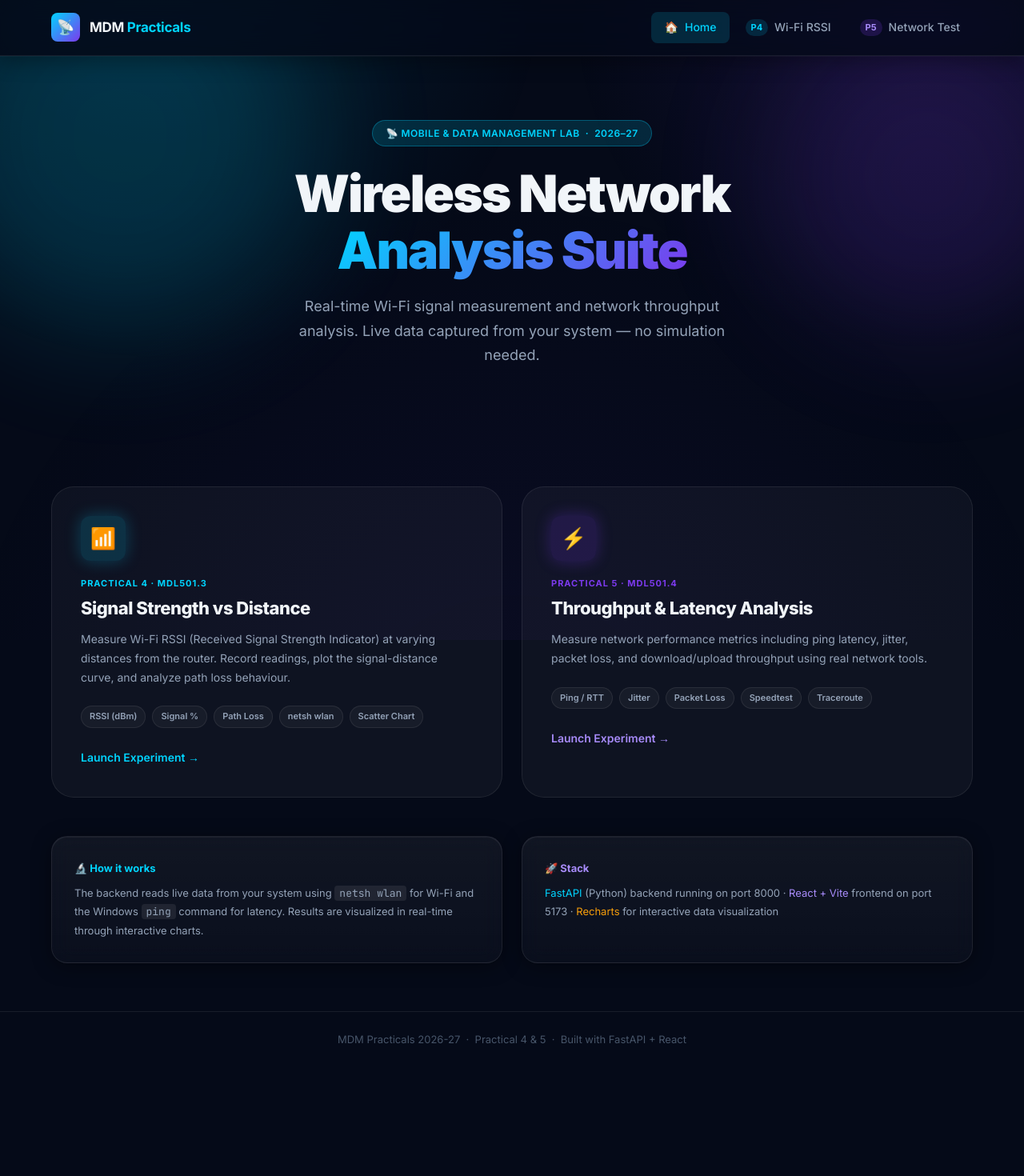
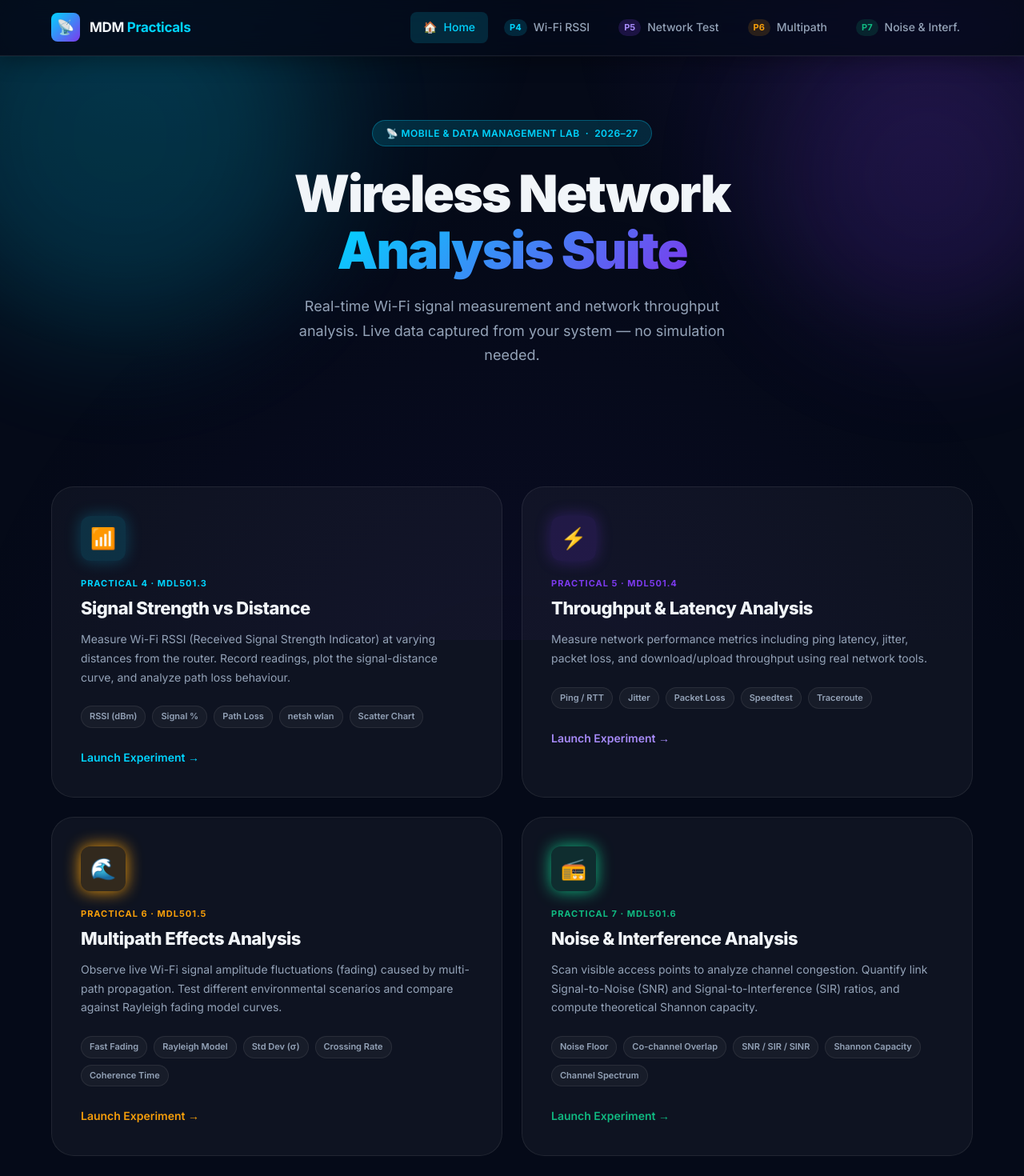
Before and after one commit to omtawde09/wmc-virtual-lab, a React (Vite) app in the folder frontend/: page / in a window 1280 px wide. Shown: the top 1470 px of the page at 80% size. Before the commit the page ends 1334 px from the top, so only its background shows below. Built offline with nearby package versions, Linux system fonts and the light colour scheme.

Commit message:
feat(frontend): add Practical 6 and 7 to navigation, home page, and global styles

```diff
--- a/frontend/src/App.jsx
+++ b/frontend/src/App.jsx
@@ -3,6 +3,8 @@ import Navbar from './components/Navbar'
 import Home from './pages/Home'
 import Practical4 from './pages/Practical4'
 import Practical5 from './pages/Practical5'
+import Practical6 from './pages/Practical6'
+import Practical7 from './pages/Practical7'
 
 export default function App() {
   return (
@@ -12,10 +14,12 @@ export default function App() {
         <Route path="/" element={<Home />} />
         <Route path="/practical4" element={<Practical4 />} />
         <Route path="/practical5" element={<Practical5 />} />
+        <Route path="/practical6" element={<Practical6 />} />
+        <Route path="/practical7" element={<Practical7 />} />
       </Routes>
       <footer className="footer">
         <div className="container">
-          MDM Practicals 2026-27 &nbsp;·&nbsp; Practical 4 &amp; 5 &nbsp;·&nbsp; Built with FastAPI + React
+          MDM Practicals 2026-27 &nbsp;·&nbsp; Practicals 4, 5, 6 &amp; 7 &nbsp;·&nbsp; Built with FastAPI + React
         </div>
       </footer>
     </div>
--- a/frontend/src/components/Navbar.jsx
+++ b/frontend/src/components/Navbar.jsx
@@ -27,6 +27,18 @@ export default function Navbar() {
               <span className="nav-text">Network Test</span>
             </NavLink>
           </li>
+          <li>
+            <NavLink to="/practical6" className={({ isActive }) => isActive ? 'active' : ''}>
+              <span className="nav-badge" style={{ background: 'var(--amber-dim)', color: 'var(--amber)' }}>P6</span>
+              <span className="nav-text">Multipath</span>
+            </NavLink>
+          </li>
+          <li>
+            <NavLink to="/practical7" className={({ isActive }) => isActive ? 'active' : ''}>
+              <span className="nav-badge" style={{ background: 'var(--green-dim)', color: 'var(--green)' }}>P7</span>
+              <span className="nav-text">Noise &amp; Interf.</span>
+            </NavLink>
+          </li>
         </ul>
       </div>
     </nav>
--- a/frontend/src/index.css
+++ b/frontend/src/index.css
@@ -41,6 +41,8 @@
   --shadow-card:   0 4px 24px rgba(0,0,0,0.4);
   --shadow-glow-cyan: 0 0 40px rgba(0, 212, 255, 0.15);
   --shadow-glow-violet: 0 0 40px rgba(124, 58, 237, 0.2);
+  --shadow-glow-amber: 0 0 40px rgba(245, 158, 11, 0.15);
+  --shadow-glow-green: 0 0 40px rgba(16, 185, 129, 0.15);
 
   --transition:    0.25s cubic-bezier(0.4, 0, 0.2, 1);
 }
@@ -308,11 +310,15 @@ body::before {
 
 .practical-card.cyan::before { background: radial-gradient(circle at top left, var(--cyan-dim), transparent 60%); }
 .practical-card.violet::before { background: radial-gradient(circle at top left, var(--violet-dim), transparent 60%); }
+.practical-card.amber::before { background: radial-gradient(circle at top left, var(--amber-dim), transparent 60%); }
+.practical-card.green::before { background: radial-gradient(circle at top left, var(--green-dim), transparent 60%); }
 
 .practical-card:hover { transform: translateY(-4px); border-color: var(--border-glow); }
 .practical-card:hover::before { opacity: 1; }
 .practical-card.cyan:hover { box-shadow: var(--shadow-glow-cyan); }
 .practical-card.violet:hover { box-shadow: var(--shadow-glow-violet); }
+.practical-card.amber:hover { box-shadow: var(--shadow-glow-amber); }
+.practical-card.green:hover { box-shadow: var(--shadow-glow-green); }
 
 .card-icon-wrap {
   width: 56px; height: 56px;
@@ -408,6 +414,18 @@ body::before {
   color: #a78bfa;
   background: var(--violet-dim);
   border-color: var(--violet-glow);
+}
+
+.section-eyebrow.amber {
+  color: var(--amber);
+  background: var(--amber-dim);
+  border-color: rgba(245, 158, 11, 0.3);
+}
+
+.section-eyebrow.green {
+  color: var(--green);
+  background: var(--green-dim);
+  border-color: rgba(16, 185, 129, 0.3);
 }
 
 .section-title {
--- a/frontend/src/pages/Home.jsx
+++ b/frontend/src/pages/Home.jsx
@@ -68,6 +68,42 @@ export default function Home() {
               </div>
               <span className="card-cta violet">Launch Experiment →</span>
             </Link>
+
+            {/* Practical 6 */}
+            <Link to="/practical6" className="practical-card amber">
+              <div className="card-icon-wrap amber" style={{ background: 'var(--amber-dim)', boxShadow: '0 0 20px var(--amber)' }}>🌊</div>
+              <div className="card-label amber" style={{ color: 'var(--amber)' }}>Practical 6 · MDL501.5</div>
+              <h2 className="card-title">Multipath Effects Analysis</h2>
+              <p className="card-desc">
+                Observe live Wi-Fi signal amplitude fluctuations (fading) caused by multi-path propagation. Test different environmental scenarios and compare against Rayleigh fading model curves.
+              </p>
+              <div className="card-tags">
+                <span className="tag">Fast Fading</span>
+                <span className="tag">Rayleigh Model</span>
+                <span className="tag">Std Dev (σ)</span>
+                <span className="tag">Crossing Rate</span>
+                <span className="tag">Coherence Time</span>
+              </div>
+              <span className="card-cta amber" style={{ color: 'var(--amber)' }}>Launch Experiment →</span>
+            </Link>
+
+            {/* Practical 7 */}
+            <Link to="/practical7" className="practical-card green">
+              <div className="card-icon-wrap green" style={{ background: 'var(--green-dim)', boxShadow: '0 0 20px var(--green)' }}>📻</div>
+              <div className="card-label green" style={{ color: 'var(--green)' }}>Practical 7 · MDL501.6</div>
+              <h2 className="card-title">Noise &amp; Interference Analysis</h2>
+              <p className="card-desc">
+                Scan visible access points to analyze channel congestion. Quantify link Signal-to-Noise (SNR) and Signal-to-Interference (SIR) ratios, and compute theoretical Shannon capacity.
+              </p>
+              <div className="card-tags">
+                <span className="tag">Noise Floor</span>
+                <span className="tag">Co-channel Overlap</span>
+                <span className="tag">SNR / SIR / SINR</span>
+                <span className="tag">Shannon Capacity</span>
+                <span className="tag">Channel Spectrum</span>
+              </div>
+              <span className="card-cta green" style={{ color: 'var(--green)' }}>Launch Experiment →</span>
+            </Link>
           </div>
 
           {/* Info Row */}
```
